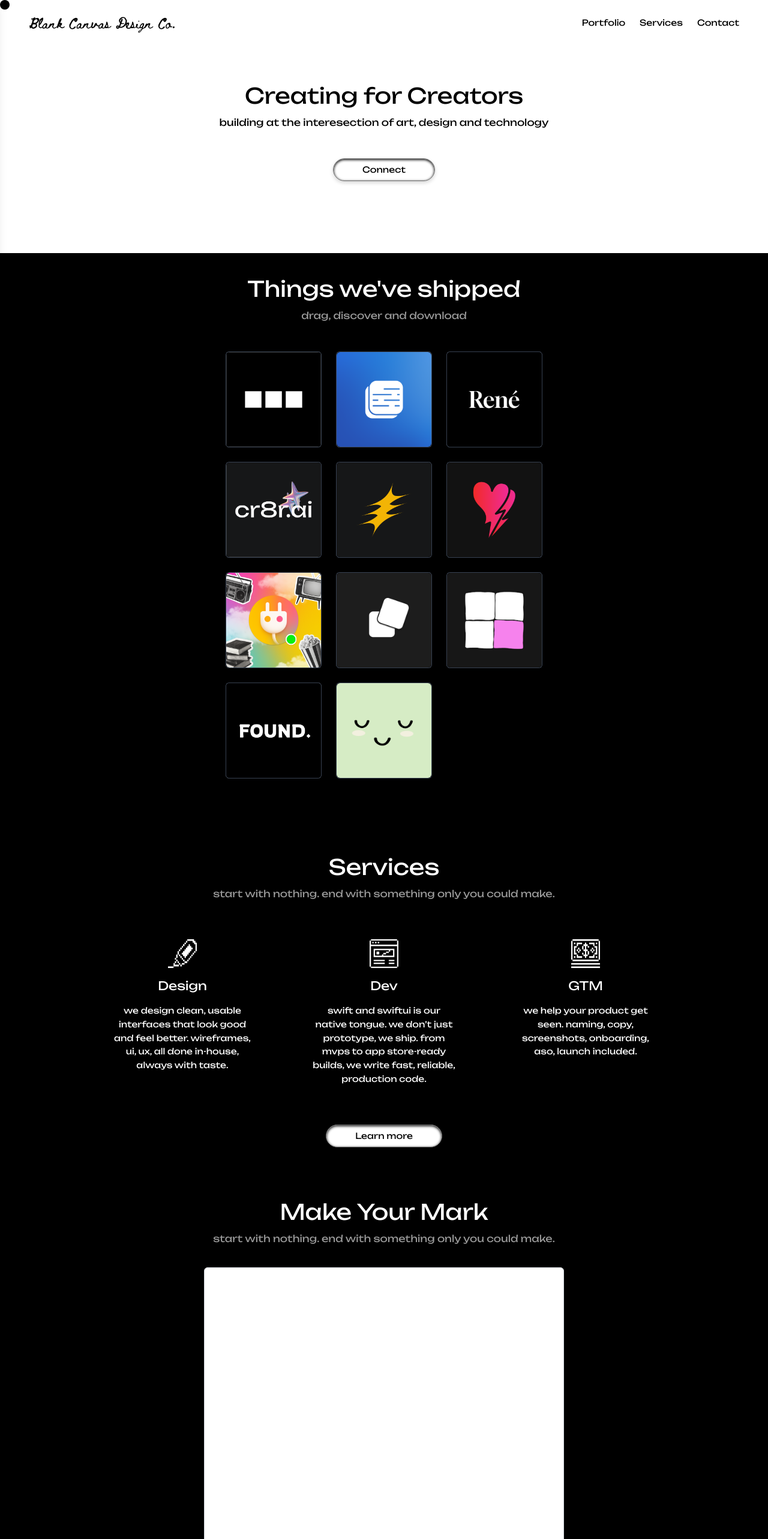
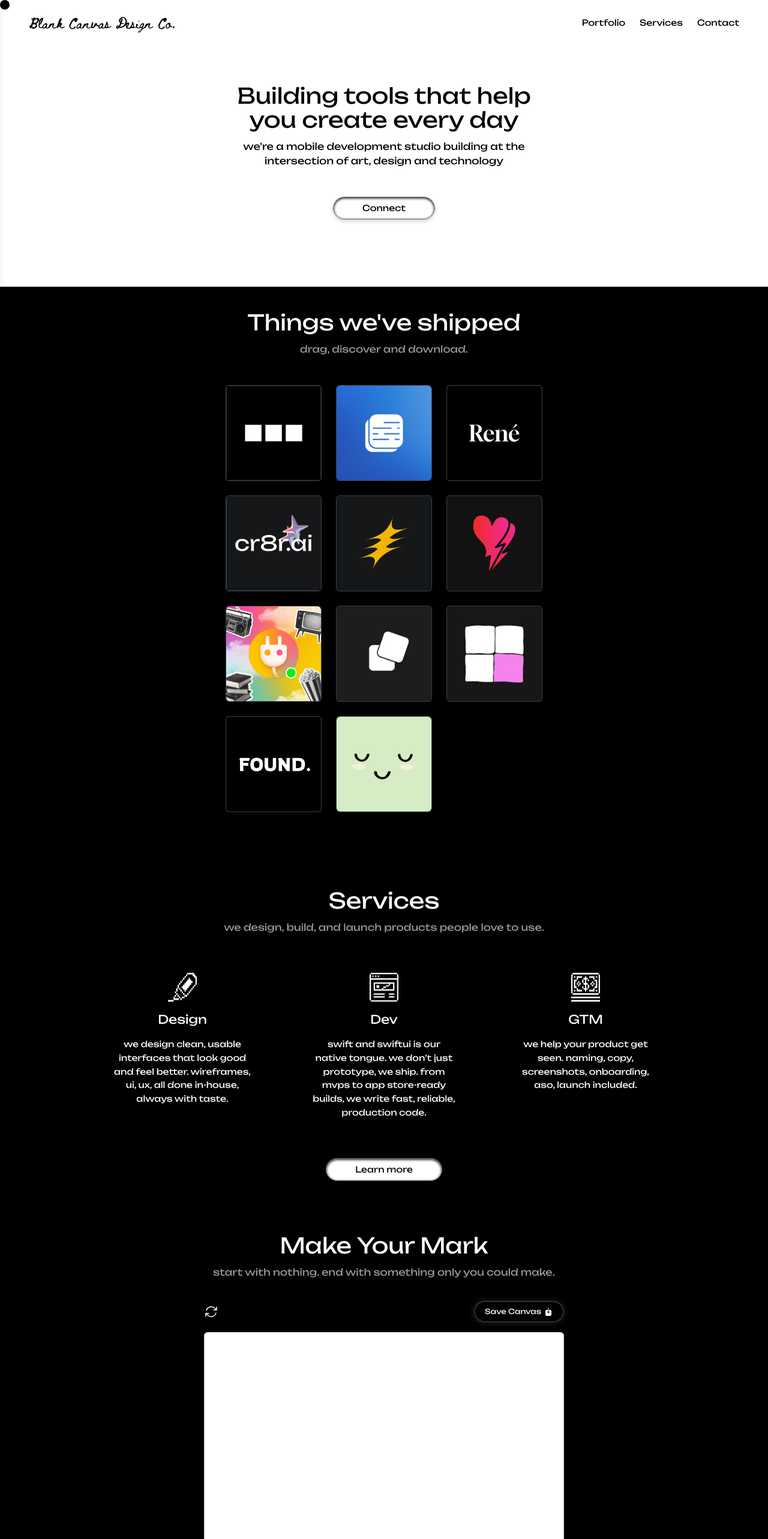
Before and after one commit to blankcanvasdesignco/Blank-Canvas-Website, a React (Vite) app: page /#/ in a window 1280 px wide. Shown: the top 2566 px of the page at 60% size. Built offline with nearby package versions, Linux system fonts and the light colour scheme.

Commit message:
updated colors of buttons

```diff
--- a/src/components/CanvasEditor.jsx
+++ b/src/components/CanvasEditor.jsx
@@ -215,8 +215,38 @@
 
   return (
     <div className="space-y-4 p-4">
+      <div
+        className="
+          flex items-center justify-between
+          mx-auto
+          w-full
+          max-w-[90vw]
+          sm:max-w-[400px]
+          md:max-w-[500px]
+          lg:max-w-[600px]
+        "
+      >
+        <div className="relative group flex items-center">
+          <ArrowPathIcon
+            className="bottom-4 left-4 h-6 w-6 text-white cursor-pointer"
+            onClick={() => {
+              setCanvasItems((prev) => prev.slice(0, -1)); // removes last item
+            }}
+          />
+          <span className="absolute left-full ml-2 bottom-1/2 translate-y-1/2 bg-black text-white text-xs rounded px-2 py-1 opacity-0 group-hover:opacity-100 transition-opacity pointer-events-none whitespace-nowrap shadow-lg z-10">
+            remove last figure
+          </span>
+        </div>
+        <button
+          onClick={downloadCanvas}
+          className="bottom-4 right-4 flex items-center justify-center gap-1 cursor-pointer text-xs text-white px-4 py-2 rounded-full border-2 bg-black transition-transform duration-200 hover:scale-110 backdrop-blur-sm border-[rgba(107,114,128,0.4)] shadow-[0_0_8px_2px_rgba(107,114,128,0.2)]"
+        >
+          Save Canvas
+          <ArrowDownOnSquareIcon className="w-4 h-4" />
+        </button>
+      </div>
+
       {/* Canvas */}
-
       <div
         ref={canvasRef}
         onDrop={handleDrop}
@@ -255,7 +285,7 @@
               <img
                 src={item.content}
                 alt="canvas item"
-                className="w-full h-full object-cover rounded"
+                className="w-full h-full object-fill rounded"
                 draggable={false}
                 crossOrigin="anonymous"
               />
@@ -276,32 +306,6 @@
             />
           </div>
         ))}
-      </div>
-
-      <div
-        className="
-          flex items-center justify-between
-          mx-auto
-          w-full
-          max-w-[90vw]
-          sm:max-w-[400px]
-          md:max-w-[500px]
-          lg:max-w-[600px]
-        "
-      >
-        <ArrowPathIcon
-          className="bottom-4 left-4 h-6 w-6 text-white cursor-pointer"
-          onClick={() => {
-            setCanvasItems((prev) => prev.slice(0, -1)); // removes last item
-          }}
-        />
-        <button
-          onClick={downloadCanvas}
-          className="bottom-4 right-4 flex items-center justify-center gap-1 cursor-pointer text-xs text-white px-4 py-2 rounded-full border-2 bg-black transition-transform duration-200 hover:scale-110 backdrop-blur-sm border-[rgba(107,114,128,0.4)] shadow-[0_0_8px_2px_rgba(107,114,128,0.2)]"
-        >
-          Save Canvas
-          <ArrowDownOnSquareIcon className="w-4 h-4" />
-        </button>
       </div>
 
       {/* Tray */}
@@ -325,7 +329,9 @@
               className="flex flex-col items-center gap-1"
             >
               <div className="w-6 h-6 rounded-full bg-gradient-to-br from-pink-500 via-yellow-400 to-green-400 border border-gray-500 shadow-inner" />
-              <span className="text-xs text-gray-300">Change color</span>
+              <span className="cursor-pointer text-xs text-[#707070] hover:text-gray-300 transition-colors duration-300">
+                Change color
+              </span>
             </button>
 
             {/* Color Palette */}
@@ -424,7 +430,7 @@
           {/* Upload Image Section */}
           <label
             className="
-            flex items-center justify-center w-48 h-12 border-2 border-dashed border-gray-500 rounded-lg text-gray-400 text-sm cursor-pointer hover:border-gray-300 transition-colors
+            flex items-center justify-center w-48 h-12 border-2 border-dashed border-[#707070] rounded-lg text-[#707070] text-xs cursor-pointer hover:border-gray-300 hover:text-gray-300 transition-colors
             md:w-36 md:h-10
           "
           >
--- a/src/pages/Homepage.jsx
+++ b/src/pages/Homepage.jsx
@@ -59,7 +59,7 @@
     desc: "AI image generation",
     rating: "",
     cta: "create",
-    link: "https://cr8r.ai", // assuming web link
+    link: "https://cr8r.ai",
   },
   {
     icon: icon5,
@@ -83,7 +83,7 @@
     desc: "find mood twins",
     rating: "⭐️5 (10)",
     cta: "download",
-    link: "https://apps.apple.com/us/app/plugged-find-mood-twins/id6469296074",
+    link: "https://apps.apple.com/us/app/plugged-find-friends-by-mood/id6746377914",
   },
   {
     icon: icon8,
@@ -99,7 +99,7 @@
     desc: "instagram grid & carousel",
     rating: "⭐️4.7 (100)",
     cta: "download",
-    link: "https://apps.apple.com/us/app/mural-carousel-grid-maker/id6736945077",
+    link: "https://play.google.com/store/apps/details?id=com.muralgridforinstagram.squarecrop&hl=en_IN",
   },
   {
     icon: icon10,
@@ -107,7 +107,7 @@
     desc: "social grid app",
     rating: "⭐️4.7 (10)",
     cta: "download",
-    link: "https://apps.apple.com/us/app/found-social-grid-app/id6746697939",
+    link: "https://apps.apple.com/us/app/found-social-photo-grid/id6743046660",
   },
   {
     icon: icon11,
@@ -215,9 +215,14 @@
         data-dot-shape="square"
         className="bg-white flex flex-col items-center justify-center pt-6 pb-28 text-center space-y-2 font-unbounded"
       >
-        <div className="relative flex flex-col items-center gap-3 p-10">
-          <h1 className="text-4xl">Creating for Creators</h1>
-          <h3>building at the interesection of art, design and technology</h3>
+        <div className="relative flex flex-col items-center gap-3 p-10 max-w-[95%] sm:max-w-[80%] lg:max-w-[50%]">
+          <h1 className="text-4xl">
+            Building tools that help you create every day
+          </h1>
+          <h3>
+            we're a mobile development studio building at the intersection of
+            art, design and technology
+          </h3>
         </div>
 
         <button
@@ -232,12 +237,12 @@
       <section
         data-dot-shape="circle"
         id="portfolio"
-        className="pt-2 font-unbounded"
+        className="font-unbounded"
       >
         <div className="bg-black text-white">
           <div className="flex flex-col items-center pt-10 pb-2 space-y-3">
             <h2 className="text-center text-4xl">Things we've shipped</h2>
-            <p className="opacity-60">drag, discover and download</p>
+            <p className="opacity-60">drag, discover and download.</p>
           </div>
           <div
             id="portfolio_container"
@@ -295,7 +300,7 @@
         <div className="flex flex-col items-center pt-10 space-y-3">
           <h2 className="text-center text-4xl">Services</h2>
           <p className="opacity-60">
-            start with nothing. end with something only you could make.
+            we design, build, and launch products people love to use.
           </p>
         </div>
 
@@ -342,6 +347,7 @@
         </button>
       </section>
 
+      {/* Canvas */}
       <section
         data-dot-shape="circle"
         className="hidden md:block bg-black text-white p-12 font-unbounded"
@@ -355,6 +361,7 @@
         <CanvasEditor />
       </section>
 
+      {/* Bottom text */}
       <section
         data-dot-shape="square"
         className="bg-black text-white flex flex-col items-center justify-center pt-6 pb-28 text-center space-y-2 font-unbounded"
```
